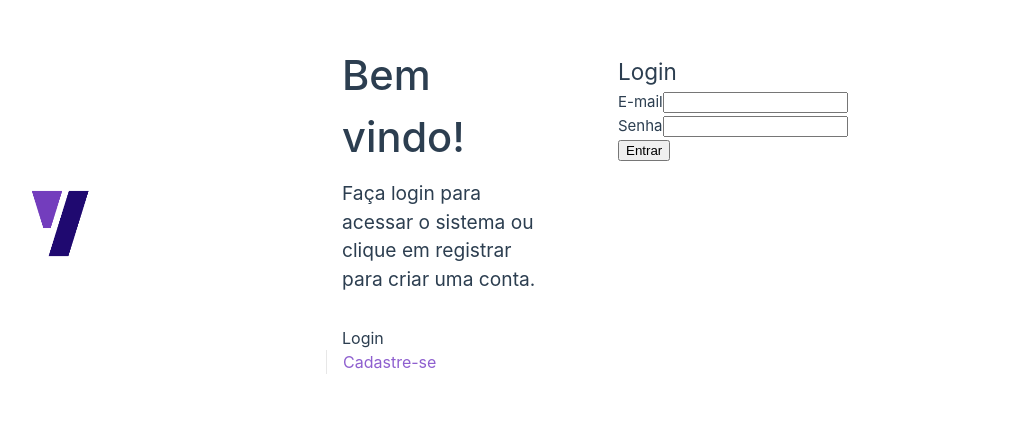
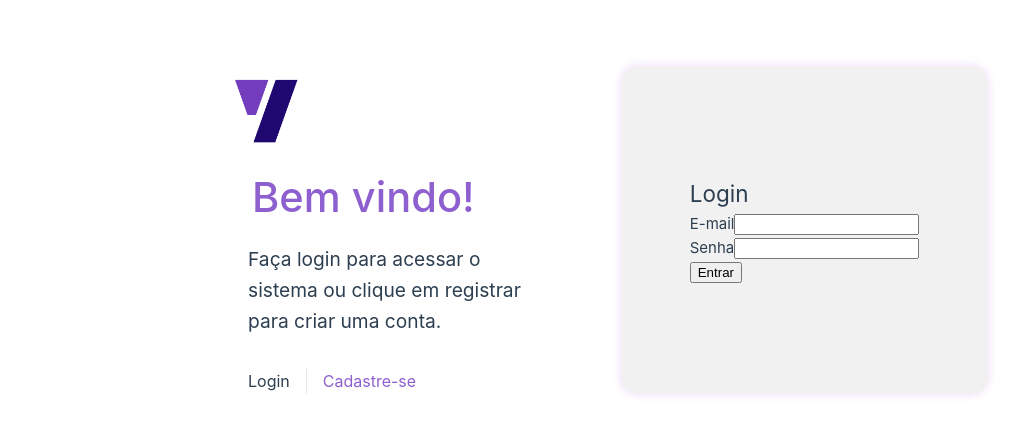
Before and after one commit to coelhoreinaldo/login-page, a Vue app in the folder frontend/: page /login in a window 1280 px wide. Shown: the part 178-612 px from the top of the page, without its empty margins (22-1043 px from the left). Built offline with nearby package versions, Linux system fonts and the light colour scheme.

Commit message:
feat: app style

```diff
--- a/frontend/src/App.vue
+++ b/frontend/src/App.vue
@@ -24,11 +24,9 @@ const logout = () => {
 
 <template>
   <header>
-    <img alt="Vue logo" class="logo" src="@/assets/logo.png" width="300" height="125" />
-
+    <img alt="Vue logo" class="logo" src="@/assets/logo.png" />
     <div class="wrapper">
       <UserGreetings msg="Bem vindo!" />
-
       <nav>
         <RouterLink to="/login" v-if="!isAuthenticated">Login</RouterLink>
         <RouterLink to="/register" v-if="!isAuthenticated">Cadastre-se</RouterLink>
@@ -41,20 +39,12 @@ const logout = () => {
 </template>
 
 <style scoped>
-header {
-  line-height: 1.5;
-  max-height: 100vh;
-}
-
 .logo {
-  display: block;
-  margin: 0 auto 2rem;
+  height: 8em;
+  object-fit: cover;
 }
 
 nav {
-  width: 100%;
-  font-size: 12px;
-  text-align: center;
   margin-top: 2rem;
 }
 
@@ -74,32 +64,31 @@ nav a {
 
 nav a:first-of-type {
   border: 0;
+  padding-left: 0;
 }
 
 @media (min-width: 1024px) {
   header {
     display: flex;
+    flex-direction: column;
     place-items: center;
     padding-right: calc(var(--section-gap) / 2);
+    justify-content: center;
+    align-items: center;
   }
 
   .logo {
-    margin: 0 2rem 0 0;
+    margin: 0 auto 0 -2.5em;
   }
 
   header .wrapper {
     display: flex;
-    place-items: flex-start;
-    flex-wrap: wrap;
+    flex-direction: column;
   }
 
   nav {
     text-align: left;
-    margin-left: -1rem;
     font-size: 1rem;
-
-    padding: 1rem 0;
-    margin-top: 1rem;
   }
 }
 </style>
--- a/frontend/src/assets/main.css
+++ b/frontend/src/assets/main.css
@@ -1,18 +1,22 @@
 @import './base.css';
 
 #app {
-  max-width: 1480px;
   margin: 0 auto;
   padding: 2rem;
   font-weight: normal;
 }
 
 a,
-.blue {
+.purple {
   text-decoration: none;
   color: rgb(142, 95, 207);
   transition: 0.4s;
-  padding: 3px;
+  padding: 4px;
+}
+img {
+  height: 8em;
+  object-fit: cover;
+
 }
 
 @media (hover: hover) {
@@ -24,12 +28,14 @@ a,
 @media (min-width: 1024px) {
   body {
     display: flex;
-    place-items: center;
+    flex-direction: column;
+    align-items: center;
+    justify-content: center;
   }
 
   #app {
     display: grid;
     grid-template-columns: 1fr 1fr;
-    padding: 0 2rem;
+    padding: 2em 18em;
   }
 }
--- a/frontend/src/components/UserLogin.vue
+++ b/frontend/src/components/UserLogin.vue
@@ -40,3 +40,6 @@ const login = async () => {
     <div v-if="errorMessage" style="color: red">{{ errorMessage }}</div>
   </form>
 </template>
+
+
+<style></style>
--- a/frontend/src/views/LoginView.vue
+++ b/frontend/src/views/LoginView.vue
@@ -3,7 +3,20 @@ import Login from '@/components/UserLogin.vue'
 </script>
 
 <template>
-  <main>
+  <main class="container">
     <Login />
   </main>
 </template>
+
+
+<style>
+.container {
+  margin-top: 16px;
+  display: flex;
+  justify-content: center;
+  align-items: center;
+  background-color: rgba(0, 0, 0, 0.055);
+  border-radius: 16px;
+  box-shadow: 0 0 10px rgba(146, 2, 230, 0.151);
+}
+</style>
```
